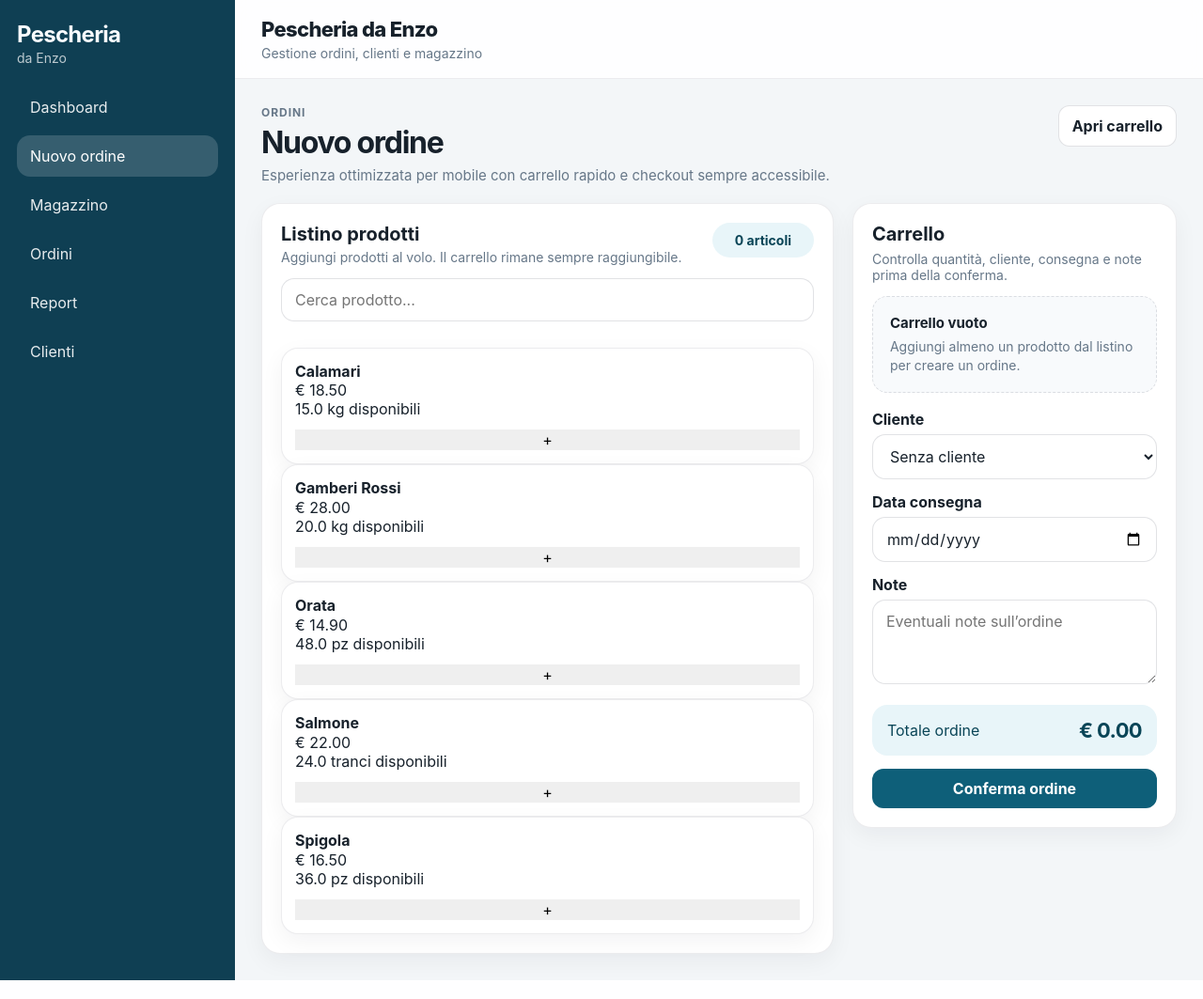
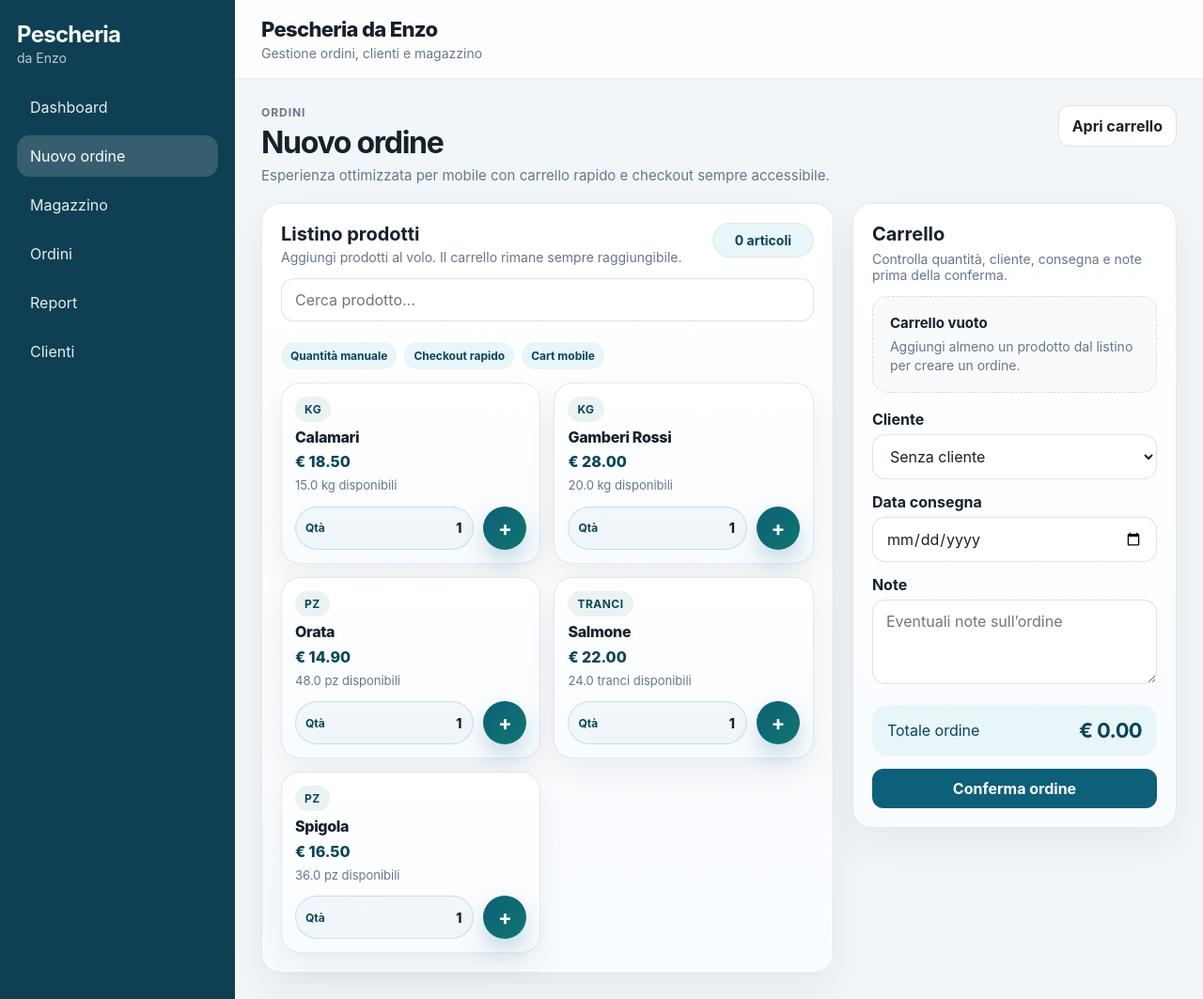
Before and after one commit to thedreamer-it/pescheria-da-enzo, a Flask app: page /nuovo-ordine in a window 1280 px wide. Shown: the whole page at 94% size. Run offline with Flask 3, Linux system fonts and the light colour scheme; data comes from the database, SQL or seed files in the repository; data that the repository does not hold is empty.

Commit message:
Migliora UX ordine con quantità manuale
Co-authored-by: Copilot <223556219+Copilot@users.noreply.github.com>

```diff
--- a/app/static/style.css
+++ b/app/static/style.css
@@ -707,6 +707,9 @@ tr:last-child td {
 .order-catalog,
 .cart-desktop {
   padding: 20px;
+  border: 1px solid rgba(14, 95, 121, 0.12);
+  box-shadow: 0 18px 48px rgba(15, 23, 42, 0.06);
+  background: linear-gradient(180deg, #ffffff 0%, #f9fcff 100%);
 }
 
 .order-catalog-head {
@@ -733,13 +736,33 @@ tr:last-child td {
   color: var(--primary-dark);
   font-weight: 700;
   font-size: 14px;
+  box-shadow: inset 0 0 0 1px rgba(14, 95, 121, 0.08);
 }
 
 .order-tools {
   margin-bottom: 14px;
 }
 
-.prod-grid {
+.catalog-hint {
+  display: flex;
+  flex-wrap: wrap;
+  gap: 8px;
+  margin-top: 8px;
+}
+
+.catalog-hint span {
+  display: inline-flex;
+  align-items: center;
+  padding: 7px 10px;
+  border-radius: 999px;
+  background: var(--primary-soft);
+  color: var(--primary-dark);
+  font-size: 12px;
+  font-weight: 700;
+}
+
+.prod-grid,
+.prod-list {
   display: grid;
   grid-template-columns: repeat(auto-fill, minmax(180px, 1fr));
   gap: 14px;
@@ -751,21 +774,129 @@ tr:last-child td {
 }
 
 .prod-card {
-  background: var(--surface);
-  border: 1px solid var(--border);
-  border-radius: 18px;
+  background: linear-gradient(180deg, #ffffff 0%, #f9fcff 100%);
+  border: 1px solid rgba(14, 95, 121, 0.12);
+  border-radius: 20px;
   padding: 14px;
   display: flex;
   flex-direction: column;
   justify-content: space-between;
   gap: 12px;
-  box-shadow: var(--shadow-sm);
+  box-shadow: 0 14px 34px rgba(15, 23, 42, 0.07);
+  transition: transform 180ms ease, box-shadow 180ms ease, border-color 180ms ease;
+}
+
+.prod-card:hover {
+  transform: translateY(-2px);
+  box-shadow: 0 18px 40px rgba(15, 23, 42, 0.1);
+  border-color: rgba(14, 95, 121, 0.24);
+}
+
+.prod-row-info {
+  display: grid;
+  gap: 6px;
+}
+
+.prod-badge {
+  display: inline-flex;
+  align-items: center;
+  width: fit-content;
+  padding: 6px 10px;
+  border-radius: 999px;
+  background: rgba(14, 95, 121, 0.08);
+  color: var(--primary-dark);
+  font-size: 12px;
+  font-weight: 700;
+  text-transform: uppercase;
+  letter-spacing: 0.04em;
 }
 
 .prod-title {
-  font-weight: 700;
+  font-weight: 800;
   font-size: 16px;
   line-height: 1.3;
+  letter-spacing: -0.02em;
+}
+
+.prod-row-price {
+  font-size: 16px;
+  font-weight: 800;
+  color: var(--primary-dark);
+}
+
+.prod-row-sub {
+  font-size: 13px;
+  color: var(--text-soft);
+  line-height: 1.5;
+}
+
+.prod-actions {
+  display: flex;
+  gap: 10px;
+  align-items: center;
+  justify-content: space-between;
+}
+
+.qty-chip {
+  flex: 1;
+  display: flex;
+  align-items: center;
+  justify-content: space-between;
+  gap: 8px;
+  min-height: 46px;
+  padding: 8px 10px;
+  border-radius: 999px;
+  border: 1px solid rgba(14, 95, 121, 0.16);
+  background: rgba(14, 95, 121, 0.04);
+  color: var(--text-soft);
+  font-size: 12px;
+  font-weight: 700;
+}
+
+.qty-chip span {
+  color: var(--primary-dark);
+}
+
+.qty-input {
+  width: 72px;
+  border: none;
+  background: transparent;
+  color: var(--text);
+  font-weight: 800;
+  font-size: 14px;
+  text-align: right;
+  outline: none;
+}
+
+.qty-input::-webkit-outer-spin-button,
+.qty-input::-webkit-inner-spin-button {
+  -webkit-appearance: none;
+  margin: 0;
+}
+
+.btn-add-round {
+  display: inline-flex;
+  align-items: center;
+  justify-content: center;
+  width: 46px;
+  height: 46px;
+  border-radius: 999px;
+  background: linear-gradient(135deg, var(--primary), #0f766e);
+  color: #fff;
+  box-shadow: 0 12px 24px rgba(14, 95, 121, 0.22);
+  font-size: 22px;
+  font-weight: 700;
+  cursor: pointer;
+  transition: transform 180ms ease, box-shadow 180ms ease;
+}
+
+.btn-add-round:hover {
+  transform: translateY(-1px);
+  box-shadow: 0 16px 30px rgba(14, 95, 121, 0.26);
+}
+
+.btn-add-round.is-added {
+  transform: scale(0.96);
 }
 
 .prod-sub {
@@ -827,10 +958,11 @@ tr:last-child td {
 }
 
 .cart-item {
-  border: 1px solid var(--border);
-  border-radius: 16px;
+  border: 1px solid rgba(14, 95, 121, 0.12);
+  border-radius: 18px;
   padding: 14px;
-  background: var(--surface-2);
+  background: linear-gradient(180deg, #ffffff 0%, #f9fcff 100%);
+  box-shadow: 0 10px 24px rgba(15, 23, 42, 0.04);
 }
 
 .cart-item-top {
@@ -864,9 +996,9 @@ tr:last-child td {
 .qty-control {
   display: inline-flex;
   align-items: center;
-  border: 1px solid var(--border);
+  border: 1px solid rgba(14, 95, 121, 0.16);
   border-radius: 999px;
-  background: #fff;
+  background: rgba(14, 95, 121, 0.04);
   overflow: hidden;
 }
 
--- a/app/templates/nuovo_ordine.html
+++ b/app/templates/nuovo_ordine.html
@@ -23,6 +23,11 @@
 
     <div class="order-tools">
       <input id="search" placeholder="Cerca prodotto..." class="search" />
+      <div class="catalog-hint">
+        <span>Quantità manuale</span>
+        <span>Checkout rapido</span>
+        <span>Cart mobile</span>
+      </div>
     </div>
 
     <div class="prod-list" id="prod-grid">
@@ -35,12 +40,28 @@
         data-unita="{{ p.unita_misura or 'kg' }}"
       >
         <div class="prod-row-info">
+          <div class="prod-badge">{{ p.unita_misura or 'kg' }}</div>
           <div class="prod-title">{{ p.nome }}</div>
           <div class="prod-row-price">€ {{ '%.2f'|format(p.prezzo_pubblico|default(0, true)) }}</div>
           <div class="prod-row-sub">{{ p.giacenza|default(0, true) }} {{ p.unita_misura or 'kg' }} disponibili</div>
         </div>
 
-        <button type="button" class="btn-add-round" aria-label="Aggiungi {{ p.nome }}">+</button>
+        <div class="prod-actions">
+          <label class="qty-chip" for="qty-{{ p.id }}">
+            <span>Qtà</span>
+            <input
+              id="qty-{{ p.id }}"
+              class="qty-input"
+              type="number"
+              min="{{ '1' if p.unita_misura in ['pz','tranci','pezzi','unità','unita'] else '0.1' }}"
+              step="{{ '1' if p.unita_misura in ['pz','tranci','pezzi','unità','unita'] else '0.1' }}"
+              inputmode="decimal"
+              value="1"
+              aria-label="Quantità per {{ p.nome }}"
+            />
+          </label>
+          <button type="button" class="btn-add-round" aria-label="Aggiungi {{ p.nome }}">+</button>
+        </div>
       </div>
       {% endfor %}
     </div>
@@ -355,16 +376,19 @@ cartViews.forEach(view => {
         const nome = card.querySelector('.prod-title').innerText;
         const giacenza = parseFloat(card.dataset.giacenza || '0');
         const unita = card.dataset.unita || 'kg';
+        const qtyInput = card.querySelector('.qty-input');
+        const qty = parseFloat(qtyInput?.value || '1');
+        const normalizedQty = Number.isFinite(qty) && qty > 0 ? qty : 1;
 
         const existing = cart.find(x => x.prodotto_id === id);
 
         if (existing) {
-          existing.qty += 1;
+          existing.qty += normalizedQty;
         } else {
           cart.push({
             prodotto_id: id,
             nome,
-            qty: 1,
+            qty: normalizedQty,
             prezzo,
             giacenza,
             unita
```
